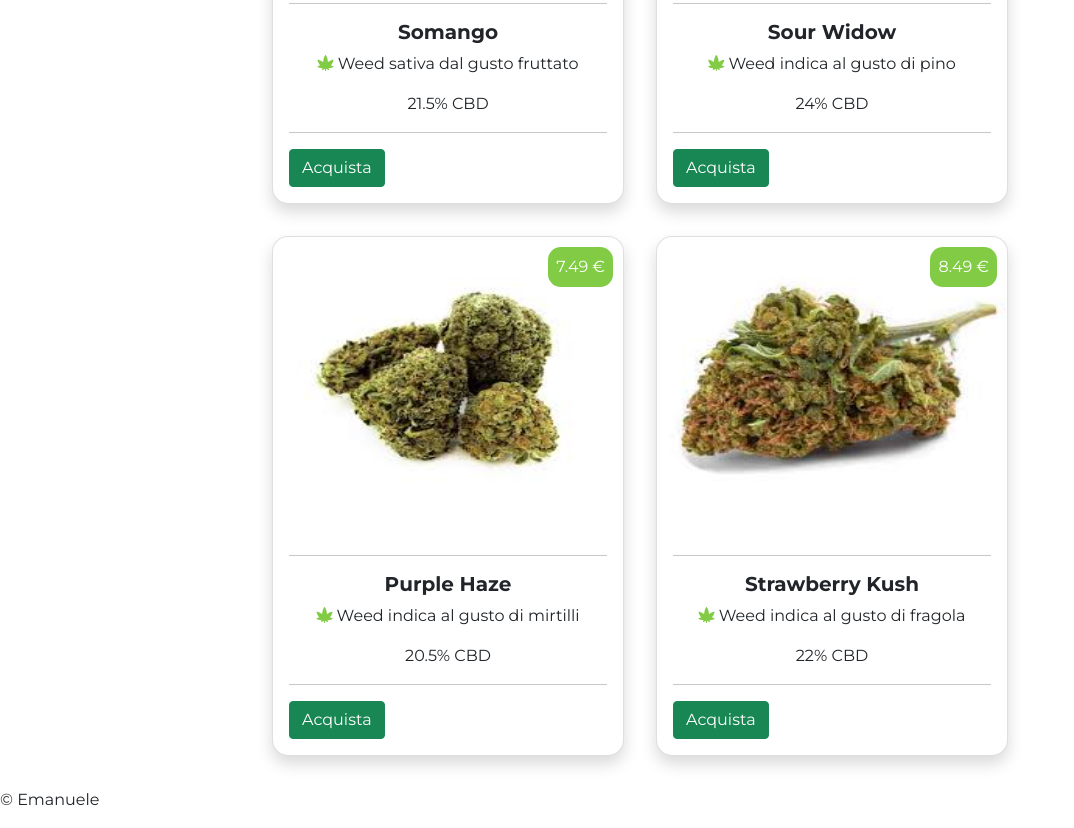
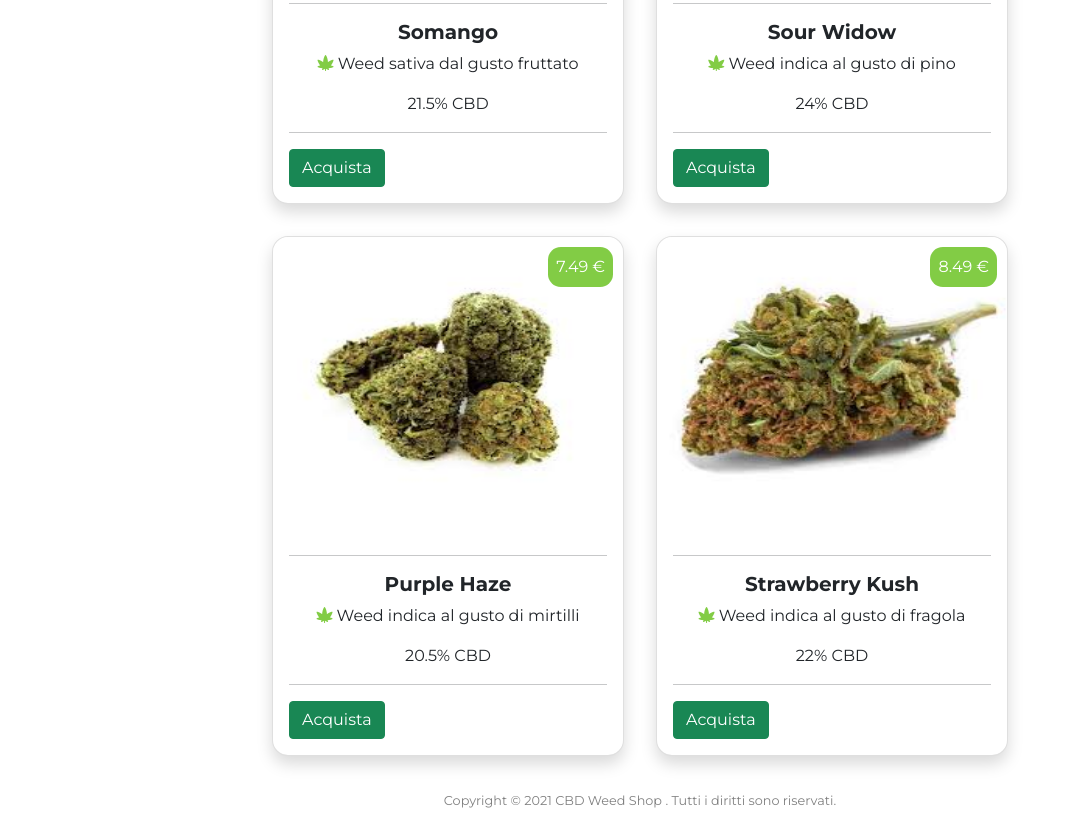
Before and after one commit to emaferr/js-shop, a plain HTML site: page index.html in a window 1280 px wide. Shown: the part 1026-1854 px from the top of the page, without its empty margins (0-1074 px from the left). Drawn offline with nearby package versions, Linux system fonts and the light colour scheme.

Commit message:
Sistemato layout

```diff
--- a/assets/css/style.css
+++ b/assets/css/style.css
@@ -36,3 +36,9 @@ h1{
     padding: 0.5rem;
     border-radius: .8rem;
 }
+
+/* Footer */
+#copy{
+    color: grey;
+    font-size: .8rem;
+}
--- a/assets/js/main.js
+++ b/assets/js/main.js
@@ -100,7 +100,7 @@ document.querySelectorAll('.acquista').forEach(button => {
         const markupCarrello =  `<div class="my-1">${nome} ${prezzo} €</div>`
 
         document.getElementById("wrap_carrello").insertAdjacentHTML('afterbegin' , markupCarrello);
-        document.querySelector(".totale").innerHTML = (new Intl.NumberFormat('it-IT', { style: 'currency', currency: 'EUR'}).format(totaleCarrello));
+        document.querySelector(".totale").innerHTML = "Totale " + (new Intl.NumberFormat('it-IT', { style: 'currency', currency: 'EUR'}).format(totaleCarrello));
 
     } )
 })
--- a/index.html
+++ b/index.html
@@ -57,9 +57,9 @@
 
     </main>
 
-    <footer class="py-3">
+    <footer class="py-3 text-center">
 
-        &copy; Emanuele
+        <span id="copy">Copyright © 2021 CBD Weed Shop . Tutti i diritti sono riservati.</span>
 
     </footer>
 
```
